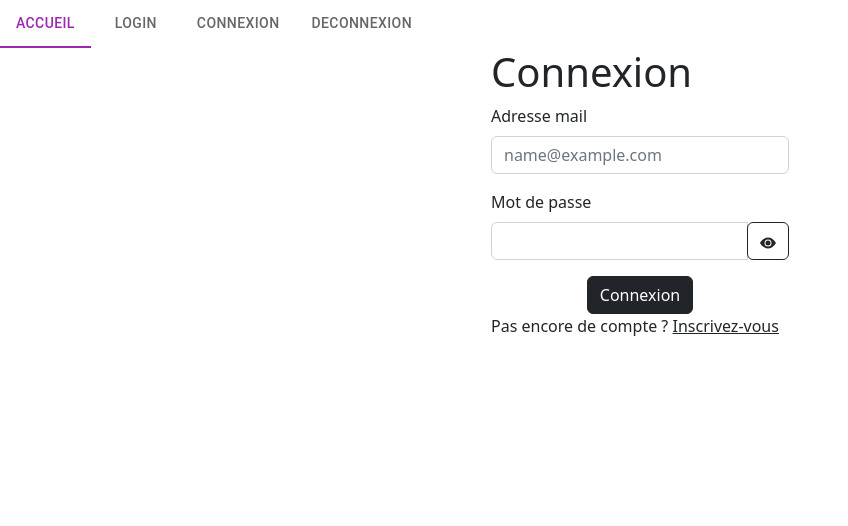
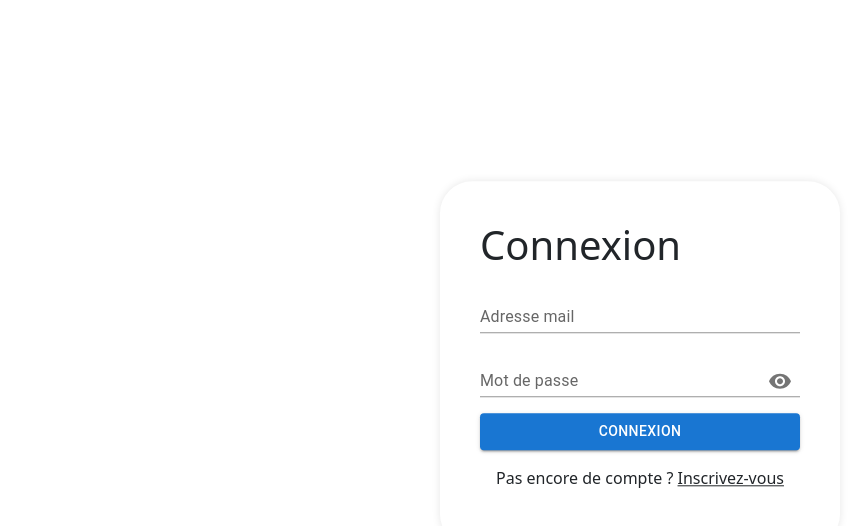
Before and after one commit to joseregpo/Projet_Dev_Web_L3, a React (Create React App) app: page /auth in a window 1280 px wide. Shown: the top 526 px of the page, without its empty margins (0-848 px from the left). Built offline with nearby package versions, Linux system fonts and the light colour scheme.

Commit message:
New auth interface, logout function implemented

```diff
--- a/src/App.js
+++ b/src/App.js
@@ -1,13 +1,9 @@
 import './App.css';
 import "bootstrap/dist/css/bootstrap.css";
 import { Outlet } from "react-router-dom";
-import Home from './components/home';
 function App() {
   return (
     <>
-      <div className="App">
-        <Home/>
-      </div>
       <Outlet/>
     </>
   );
--- a/src/components/auth.js
+++ b/src/components/auth.js
@@ -1,28 +1,43 @@
 import { React, useCallback, useRef, useState } from "react";
-import { EyeFill } from "react-bootstrap-icons";
-import { useNavigate } from 'react-router-dom';
-import IconButton from '@mui/material/IconButton';
-import Input from '@mui/material/Input';
-import InputLabel from '@mui/material/InputLabel';
-import InputAdornment from '@mui/material/InputAdornment';
-import FormControl from '@mui/material/FormControl';
-import Visibility from '@mui/icons-material/Visibility';
-import VisibilityOff from '@mui/icons-material/VisibilityOff';
-import { useDispatch } from 'react-redux';
-import { userConnect } from '../store'
+import { useNavigate } from "react-router-dom";
+import IconButton from "@mui/material/IconButton";
+import Input from "@mui/material/Input";
+import InputLabel from "@mui/material/InputLabel";
+import InputAdornment from "@mui/material/InputAdornment";
+import FormControl from "@mui/material/FormControl";
+import Visibility from "@mui/icons-material/Visibility";
+import VisibilityOff from "@mui/icons-material/VisibilityOff";
+import TextField from "@mui/material/TextField";
+import Button from '@mui/material/Button';
+import Box from "@mui/material/Box";
+import Stack from '@mui/material/Stack';
+import { useDispatch } from "react-redux";
+import { userConnect } from "../store";
 
 export default function Auth() {
-
   const dispatch = useDispatch();
   const navigate = useNavigate();
   const [error, setError] = useState("");
   const [register, setRegister] = useState(false);
-  const [visibility, setVisibility] = useState(false);
+  const [visibilityPassword, setVisibilityPassword] = useState(false);
+  const [visibilityConfirmPassword, setVisibilityConfirmPassword] = useState(false);
 
   const refPseudo = useRef(null);
   const refEmail = useRef(null);
   const refPassword = useRef(null);
   const refConfirmPassword = useRef(null);
+
+  const toggleVisibilityPassword = useCallback(() => {
+    setVisibilityPassword((current) => !current);
+  }, []);
+
+  const toggleVisibilityConfirmPassword = useCallback(() => {
+    setVisibilityConfirmPassword((current) => !current)
+  }, [])
+
+  const toggleRegister = useCallback(() => {
+    setRegister((current) => !current);
+  }, []);
 
   const login = () => {
     if (refEmail.current.value !== "" && refPassword.current.value !== "") {
@@ -39,13 +54,15 @@ export default function Auth() {
       fetch(url, requestOptions)
         .then((response) => response.json())
         .then((data) => {
-          dispatch(userConnect({
-            token: data.token,
-            username: data.name,
-            email: data.email,
-            id: data.id,
-          }))
-          navigate("/home", { replace: true })
+          dispatch(
+            userConnect({
+              token: data.token,
+              username: data.name,
+              email: data.email,
+              id: data.id,
+            })
+          );
+          navigate("/home", { replace: true });
         });
     } else {
       setError("Vous devez remplir les deux champs");
@@ -60,6 +77,8 @@ export default function Auth() {
       refConfirmPassword.current.value !== ""
     ) {
       if (refPassword.current.value === refConfirmPassword.current.value) {
+        console.log(refPassword.current.value)
+        console.log(refConfirmPassword.current.value);
         const url = "http://localhost:3001/user";
 
         const requestOptions = {
@@ -73,7 +92,7 @@ export default function Auth() {
         };
         fetch(url, requestOptions)
           .then((response) => response.json())
-          .then((data) => console.log(data));
+          .then(() => login());
       } else {
         setError("Les deux mots de passe ne sont pas identiques");
       }
@@ -82,100 +101,77 @@ export default function Auth() {
     }
   };
 
-  const toggleVisibility = useCallback(() => {
-    setVisibility((current) => !current);
-  }, []);
-
-  const toggleRegister = useCallback(() => {
-    setRegister((current) => !current);
-  }, []);
-
   return (
-    <div className="container d-flex align-items-center justify-content-center">
-      <div>
+    <Stack direction="column" spacing={2} sx={{
+      position: 'fixed',
+      top: '50%',
+      left: '50%',
+      transform: 'translate(-50%, -60%)',
+      zIndex: 1,
+      backgroundColor: 'white',
+      boxShadow: '0px 0px 8px rgba(0, 0, 0, 0.1)',
+      width: '80%',
+      maxWidth: '400px',
+      p: 4,
+      borderRadius: 8
+    }}>
+      <Box
+        component="form"
+        sx={{
+          "& > :not(style)": { m: 1 },
+          display: 'flex', flexDirection: 'column'
+        }}
+        noValidate
+        autoComplete="off"
+      >
         <h1>{register ? "Inscription" : "Connexion"}</h1>
-        {register && (
-          <div className="mb-3">
-            <FormControl sx={{ m: 1, width: '25ch' }} variant="standard"/>
-          <InputLabel htmlFor="standard-adornment-password">Password</InputLabel>
-          <Input id="standard-adornment-password" type={visibility ? 'text' : 'password'} endAdornment={
+        {register && (<TextField id="standard-basic" label="Pseudo" variant="standard" inputRef={refPseudo}/>)}
+        <TextField id="standard-basic" label="Adresse mail" variant="standard" inputRef={refEmail}/>
+        <FormControl sx={{ m: 1 }} variant="standard">
+          <InputLabel htmlFor="standard-adornment-password">Mot de passe</InputLabel>
+          <Input
+            inputRef={refPassword}
+            id="standard-adornment-password"
+            type={visibilityPassword ? 'text' : 'password'}
+            endAdornment={
               <InputAdornment position="end">
-                <IconButton aria-label="toggle password visibility" onClick={toggleVisibility}>
-                  {visibility ? <VisibilityOff /> : <Visibility />}
+                <IconButton
+                  aria-label="toggle password visibility"
+                  onClick={toggleVisibilityPassword}
+                >
+                  {visibilityPassword ? <VisibilityOff /> : <Visibility />}
                 </IconButton>
               </InputAdornment>
             }
           />
-          </div>
+        </FormControl>
+        {register && (<FormControl sx={{ m: 1 }} variant="standard">
+          <InputLabel htmlFor="standard-adornment-password">Confirmation</InputLabel>
+          <Input
+            inputRef={refConfirmPassword}
+            id="standard-adornment-password"
+            type={visibilityConfirmPassword ? 'text' : 'password'}
+            endAdornment={
+              <InputAdornment position="end">
+                <IconButton
+                  aria-label="toggle password visibility"
+                  onClick={toggleVisibilityConfirmPassword}
+                >
+                  {visibilityConfirmPassword ? <VisibilityOff /> : <Visibility />}
+                </IconButton>
+              </InputAdornment>
+            }
+          />
+        </FormControl>)}
+        <Button variant="contained" onClick={register ? signup : login}>{register ? "Inscription" : "Connexion"}</Button>
 
-        )}
-        <div className="mb-3">
-          <label className="form-label">Adresse mail</label>
-          <input
-            ref={refEmail}
-            type="email"
-            className="form-control"
-            placeholder="name@example.com"
-          />
+        <div style={{ textAlign: 'center' }}>
+          {register ? <p>Déjà un compte ? <span style={{ textDecoration: 'underline', cursor: 'pointer' }} onClick={toggleRegister}>Connectez-vous</span></p> : <p>Pas encore de compte ? <span style={{ textDecoration: 'underline', cursor: 'pointer' }} onClick={toggleRegister}>Inscrivez-vous</span></p> }
         </div>
-        <label className="form-label">Mot de passe</label>
-        <div className="input-group mb-3">
-          <input
-            ref={refPassword}
-            type={visibility ? "text" : "password"}
-            id="inputPassword5"
-            className="form-control"
-            aria-labelledby="passwordHelpBlock"
-          />
-          <div className="input-group-append">
-            <button onClick={toggleVisibility} className="btn btn-outline-dark">
-              <EyeFill />
-            </button>
-          </div>
-        </div>
-        {register && (
-          <div className="mb-3">
-            <label className="form-label">Confirmation</label>
-            <div className="input-group mb-3">
-              <input
-                ref={refConfirmPassword}
-                type={visibility ? "text" : "password"}
-                id="inputPassword5"
-                className="form-control"
-                aria-labelledby="passwordHelpBlock"
-              />
-              <div className="input-group-append">
-                <button
-                  onClick={toggleVisibility}
-                  className="btn btn-outline-dark"
-                >
-                  <EyeFill />
-                </button>
-              </div>
-            </div>
-          </div>
-        )}
-        <div className="text-center">
-          <button
-            type="button"
-            className="btn btn-dark"
-            onClick={register ? signup : login}
-          >
-            {register ? "Inscription" : "Connexion"}
-          </button>
-        </div>
-        <p>
-          {register ? "Déjà un compte ? " : "Pas encore de compte ? "}
-          <span
-            className="text-decoration-underline"
-            role="button"
-            onClick={toggleRegister}
-          >
-            {register ? "Connectez-vous" : "Inscrivez-vous"}
-          </span>
-        </p>
-        {error !== "" && <p className="text-danger">Erreur : {error}</p>}
-      </div>
-    </div>
+
+        {error && <p style={{ color: 'red', textAlign: 'center' }}>{error}</p>}
+
+      </Box>
+    </Stack>
   );
-        }
+}
--- a/src/components/nav.js
+++ b/src/components/nav.js
@@ -2,13 +2,42 @@ import * as React from 'react';
 import Tabs from '@mui/material/Tabs';
 import Tab from '@mui/material/Tab';
 import Box from '@mui/material/Box';
+import { useDispatch, useSelector } from 'react-redux';
+import { userDisconnect } from '../store'
+import { useNavigate } from "react-router-dom";
 
 export default function NavBar() {
+
+    const navigate = useNavigate();
+    const dispatch = useDispatch();
+    const user = useSelector(state => state);
     const [value, setValue] = React.useState('accueil');
 
     const handleChange = (event, newValue) => {
       setValue(newValue);
     };
+
+    const openProfilMenu = () => {
+
+    }
+
+    const match = () => {
+
+    }
+
+    const logout = () => {
+      const url = "http://localhost:3001/logout";
+
+      const requestOptions = {
+        method: "POST",
+        headers: { "WWW-Authenticate" : user.token },
+      };
+      fetch(url, requestOptions)
+        .then((data) => {
+          dispatch(userDisconnect())
+          navigate("/auth")
+        });
+    }
 
     return (
       <Box sx={{ width: '100%' }}>
@@ -20,9 +49,8 @@ export default function NavBar() {
           aria-label="secondary tabs example"
         >
           <Tab value="accueil" label="Accueil" />
-          <Tab value="login" label="Login" />
-          <Tab value="Connexion" label="Connexion" />
-          <Tab value="Deconnexion" label="Deconnexion" />
+          <Tab value="match" label="Match" onClick={match}/>
+          <Tab value="profil" label="Profil" onClick={logout}/>
         </Tabs>
       </Box>
     );
```
